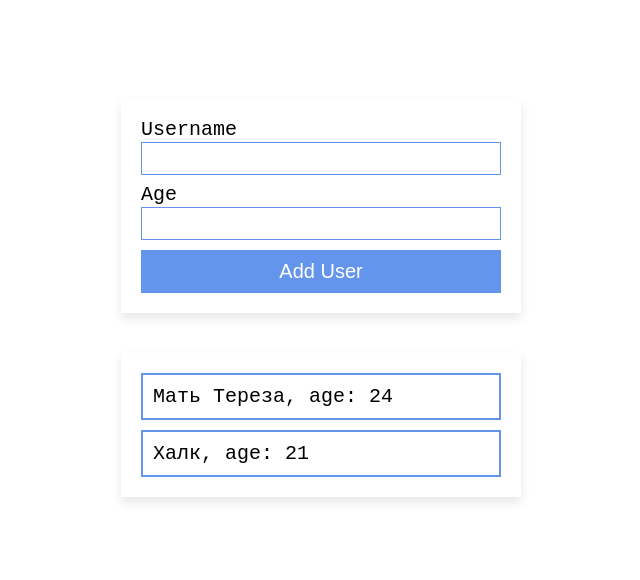
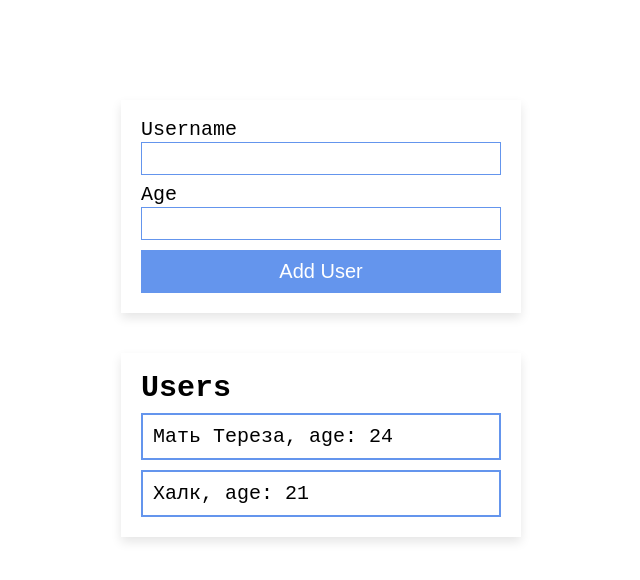
Before and after one commit to iwannabekoshka/udemy-react, a React (Create React App) app in the folder 04_self/: page / in a window 1280 px wide. Shown: the top 580 px of the page, without its empty margins (319-959 px from the left). Built offline with nearby package versions, Linux system fonts and the light colour scheme.

Commit message:
04_self: list title

```diff
--- a/04_self/src/components/UserList/UserList.js
+++ b/04_self/src/components/UserList/UserList.js
@@ -24,6 +24,7 @@ const UserList = props => {
 
 	return (
 		<ul className={styles['user-list']}>
+			<h2 className={styles['user-title']}>Users</h2>
 			{content}
 		</ul>
 	)
--- a/04_self/src/components/UserList/UserList.module.css
+++ b/04_self/src/components/UserList/UserList.module.css
@@ -5,3 +5,7 @@
 	padding: 2rem;
 	box-shadow: 0 .5rem 1rem rgba(0,0,0, .1);
 }
+.user-title {
+	line-height: 1;
+	margin-bottom: 1rem;
+}
```
